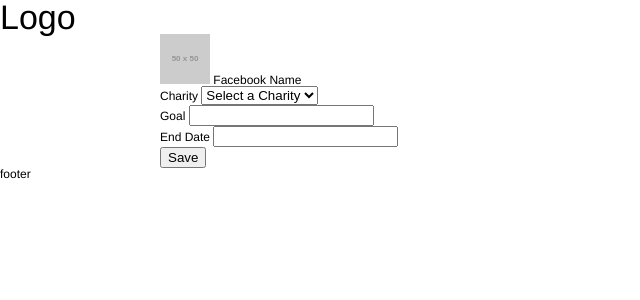
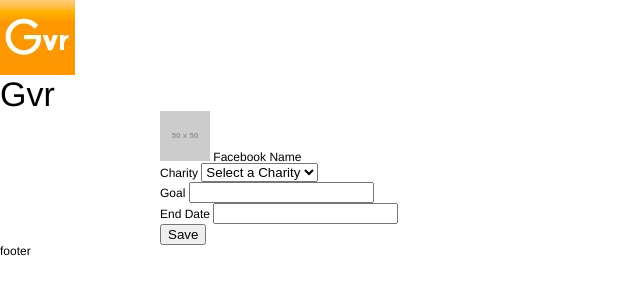
Before and after one commit to sicsol/facebookhack, a PHP site: page / in a window 1280 px wide. Shown: the top 300 px of the page, without its empty margins (0-640 px from the left). Run offline with PHP 8.4, Linux system fonts and the light colour scheme; grey boxes labelled with a size stand in for pictures from a placeholder-image service; some libraries are stand-ins or nearby versions.

Commit message:
Added Global Header Added db config file for local testing

```diff
--- a/desktop/includes/header.php
+++ b/desktop/includes/header.php
@@ -1,3 +1,3 @@
 		<header>
-			<h1>Logo</h1>
+			<img src="assets/images/logo.jpg"><h1>Gvr</h1>
 		</header>
--- a/desktop/includes/title.php
+++ b/desktop/includes/title.php
@@ -1,4 +1,4 @@
-		<title>Blank</title>
+		<title>Gvr</title>
 		<meta charset="UTF-8"/>
 		<link rel="stylesheet" href="assets/css/screen.css" />
 		<script src="https://ajax.googleapis.com/ajax/libs/jquery/1.7.2/jquery.min.js"></script>
```
Also changed, not shown: desktop/includes/config.php (added, +8 -0 lines), desktop/assets/images/logo.jpg (added).
